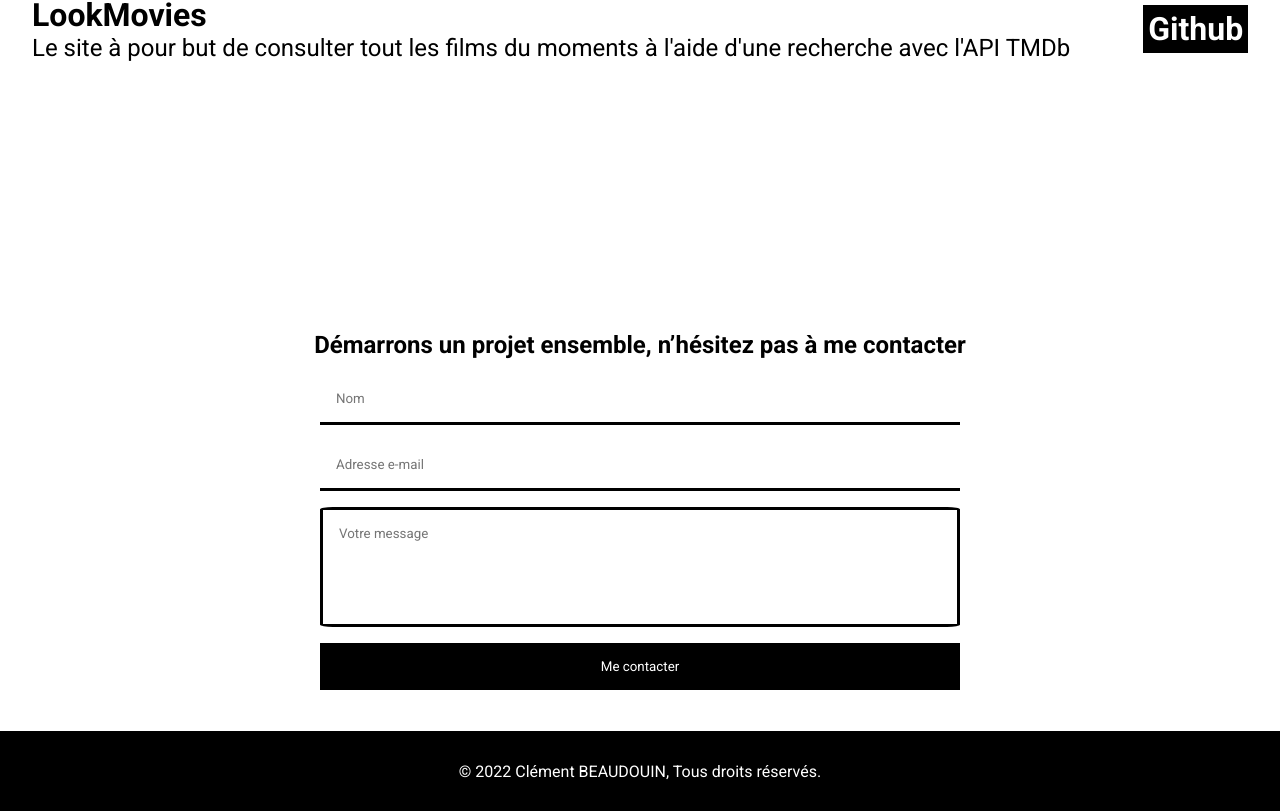
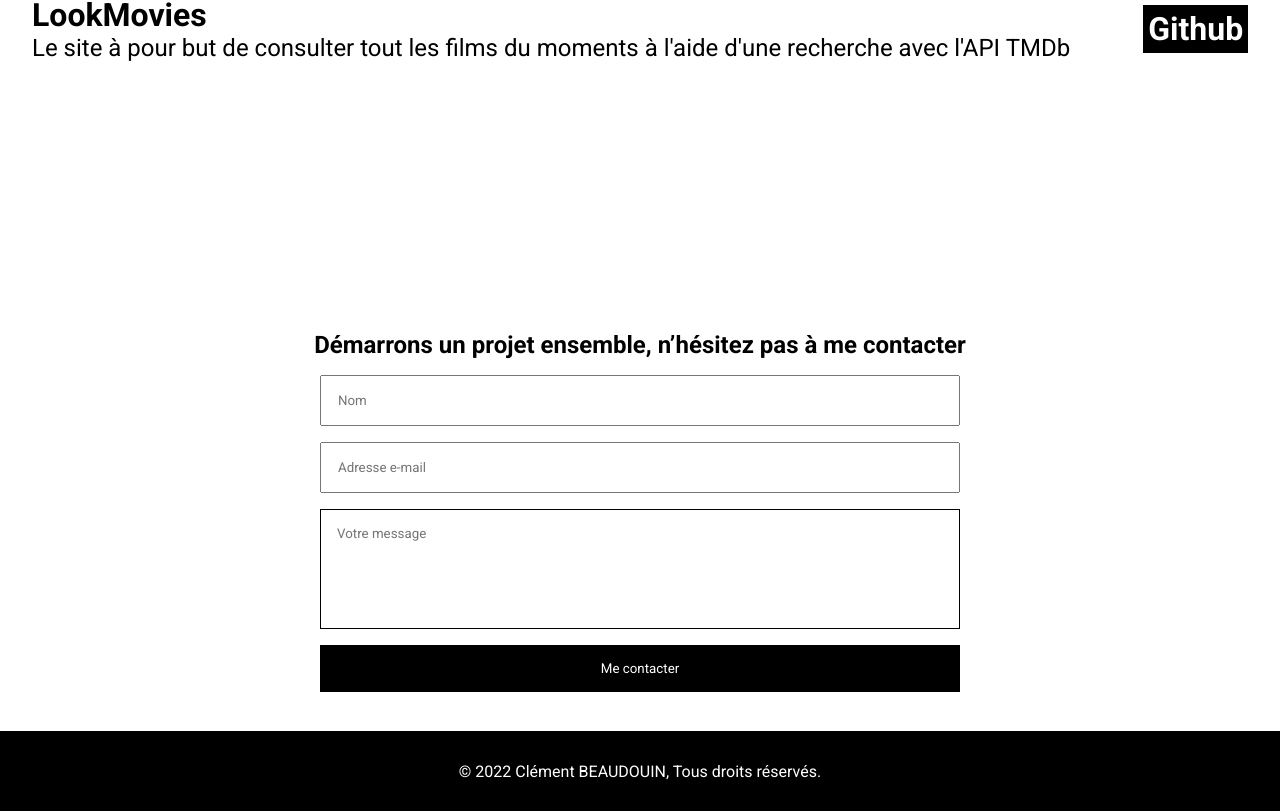
Before and after one commit to niieeer/portfolio-react, a React (Create React App) app: page / in a window 1280 px wide. Shown: the part 2152-2963 px from the top of the page. Built offline with nearby package versions, Linux system fonts and the light colour scheme.

Commit message:
useRef for commit

```diff
--- a/src/components/Contact.js
+++ b/src/components/Contact.js
@@ -1,13 +1,31 @@
 import React from 'react';
+import { useRef } from 'react';
+
 
 const Contact = () => {
+
+    const emailInputRef = useRef();
+    const nomInputRef = useRef();
+    const textInputRef = useRef();
+
+    // Récupération et vérification de la valeur des champs input et envoie des données au serveur
+    const submitHandler = (event) => {
+
+        event.preventDefault();
+
+        console.log(emailInputRef.current.value);
+
+        // Envoie des données
+    }
+
+
     return (
         <div className='contact-container'>
             <h2>Démarrons un projet ensemble, n’hésitez pas à me contacter</h2>
-            <form action="">
-                <input type="text" placeholder='Nom' minLength="1" maxLength="20" required />
-                <input type="email" placeholder='Adresse e-mail' maxLength="50" required />
-                <textarea placeholder='Votre message' required maxLength="1000"></textarea>
+            <form action="" onSubmit={submitHandler}>
+                <input type="text" ref={nomInputRef} placeholder='Nom' minLength="1" maxLength="20" required />
+                <input type="email" ref={emailInputRef} placeholder='Adresse e-mail' maxLength="50" required />
+                <textarea placeholder='Votre message' ref={textInputRef} required maxLength="1000"></textarea>
                 <input type="submit" value="Me contacter" />
             </form>
         </div>
--- a/src/styles/components/_contact.scss
+++ b/src/styles/components/_contact.scss
@@ -13,10 +13,9 @@
 
         input {
             padding: 1rem;
-            border: none;
-            border-bottom: solid black;
 
-            &[type=submit]{
+
+            &[type=submit] {
                 background-color: black;
                 color: white;
                 cursor: pointer;
@@ -36,9 +35,7 @@
             padding: 1rem;
             resize: none;
             height: 15vh;
-            border: solid black;
-            border-radius: 2%;
+            border: solid 1px black;
         }
-
     }
 }
```
